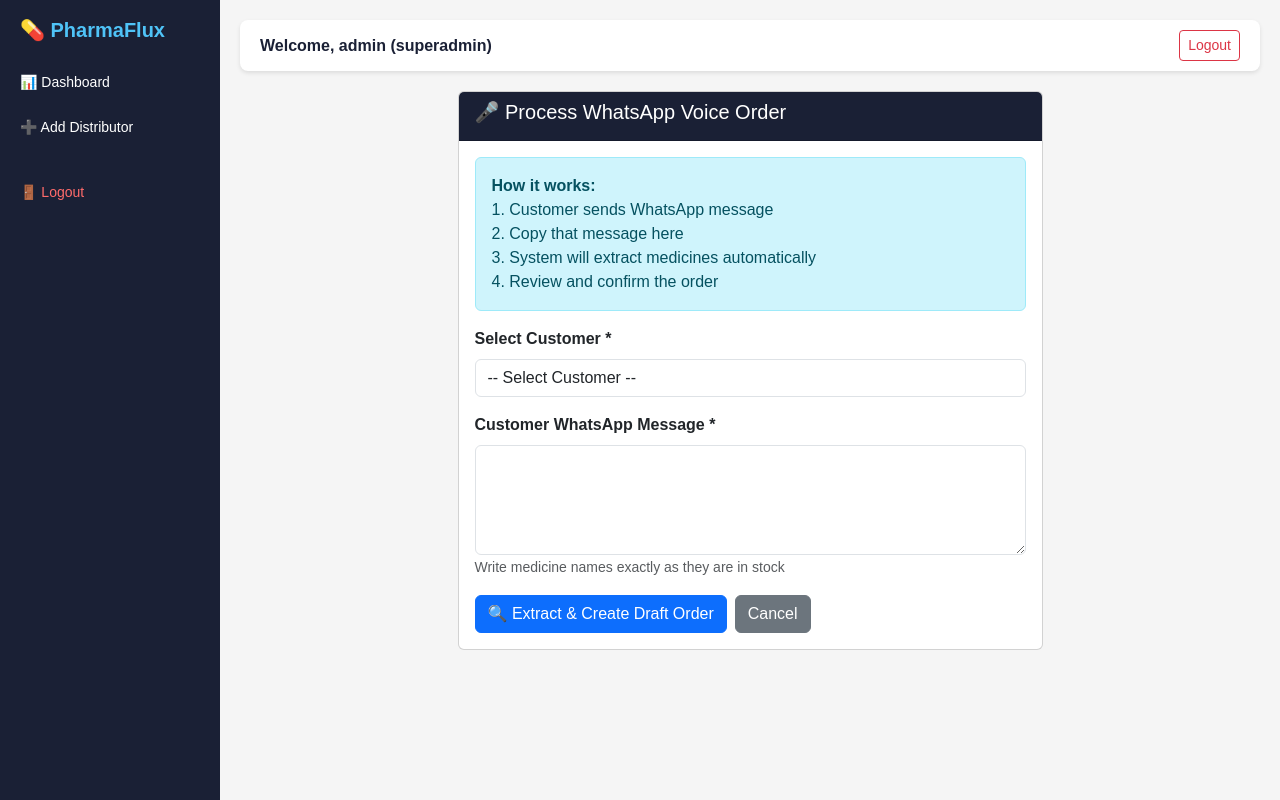
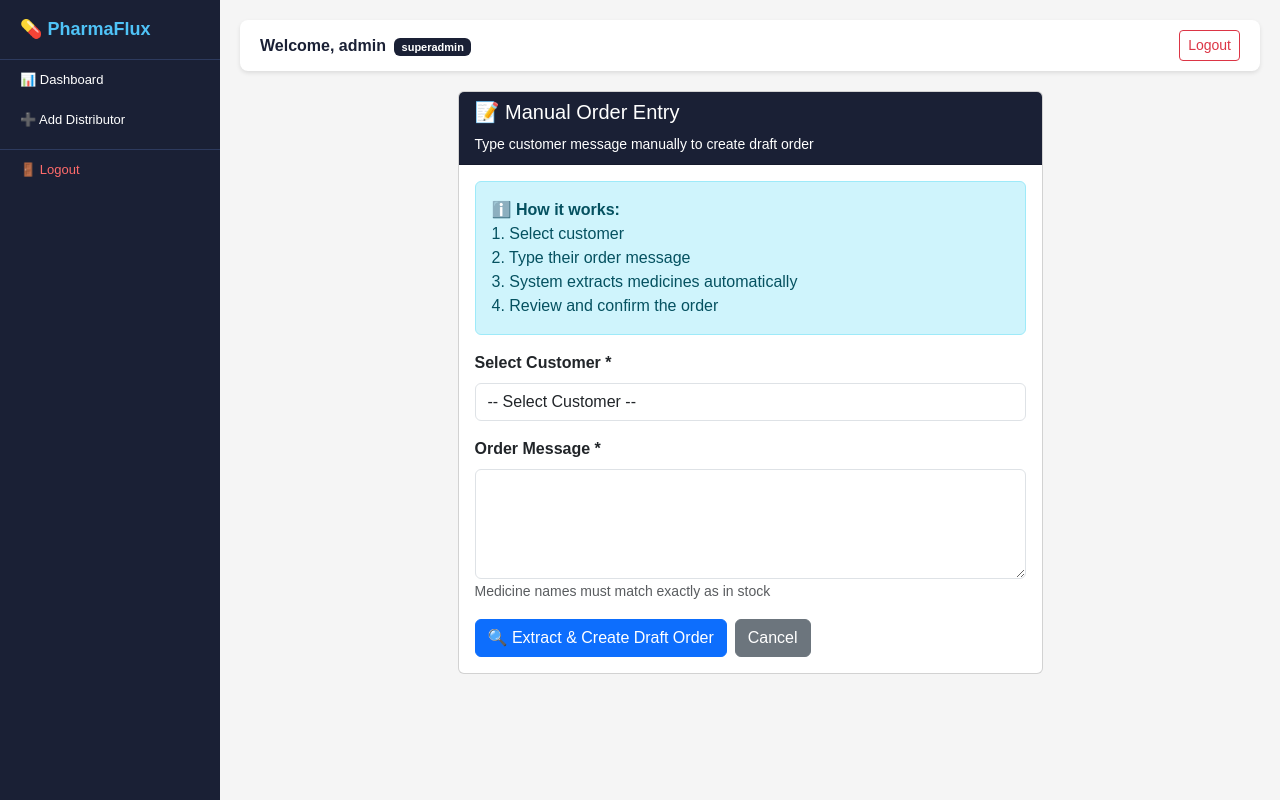
Before and after one commit to Mehar457/PharmaFlux-Distribution-Management-System, a Django app: page /voice-orders/create/ in a window 1280 px wide. Run offline with Django 5.2, Linux system fonts and the light colour scheme; a user stored in the database is signed in; data comes from the database, SQL or seed files in the repository; both versions use the stored data as it was after the commit.

Commit message:
Updated voice order module and UI improvements

```diff
--- a/templates/base.html
+++ b/templates/base.html
@@ -2,51 +2,54 @@
 <html lang="en">
 <head>
     <meta charset="UTF-8">
-    <meta name="viewport"
-          content="width=device-width,
-          initial-scale=1.0">
+    <meta name="viewport" content="width=device-width, initial-scale=1.0">
     <title>PharmaFlux</title>
-    <link href="https://cdn.jsdelivr.net/npm/bootstrap@5.3.0/dist/css/bootstrap.min.css"
-          rel="stylesheet">
+    <link href="https://cdn.jsdelivr.net/npm/bootstrap@5.3.0/dist/css/bootstrap.min.css" rel="stylesheet">
     <style>
-        body {
-            font-family: Arial, sans-serif;
-            background-color: #f5f5f5;
-        }
-        .sidebar {
-            min-height: 100vh;
+        * { margin: 0; padding: 0; box-sizing: border-box; }
+        body { font-family: Arial, sans-serif; background-color: #f5f5f5; }
+        #sidebar {
+            width: 220px;
+            height: 100vh;
             background-color: #1a2035;
-            width: 220px;
             position: fixed;
             top: 0;
             left: 0;
-            padding-top: 60px;
+            overflow-y: auto;
+            overflow-x: hidden;
+            z-index: 999;
         }
-        .sidebar a {
+        #sidebar::-webkit-scrollbar { width: 4px; }
+        #sidebar::-webkit-scrollbar-thumb { background: #4fc3f7; border-radius: 4px; }
+        .brand {
+            color: #4fc3f7;
+            font-size: 18px;
+            font-weight: bold;
+            padding: 16px 20px;
+            background: #1a2035;
+            display: block;
+            border-bottom: 1px solid #2d3a5e;
+        }
+        .nav-link-item {
             color: #ffffff;
-            padding: 12px 20px;
+            padding: 10px 20px;
             display: block;
             text-decoration: none;
-            font-size: 14px;
+            font-size: 13px;
         }
-        .sidebar a:hover {
-            background-color: #2d3a5e;
+        .nav-link-item:hover { background-color: #2d3a5e; color: #ffffff; }
+        .nav-logout {
+            color: #ff6b6b;
+            padding: 10px 20px;
+            display: block;
+            text-decoration: none;
+            font-size: 13px;
+            border-top: 1px solid #2d3a5e;
+            margin-top: 10px;
         }
-        .sidebar .brand {
-            color: #4fc3f7;
-            font-size: 20px;
-            font-weight: bold;
-            padding: 15px 20px;
-            position: fixed;
-            top: 0;
-            background: #1a2035;
-            width: 220px;
-        }
-        .main-content {
-            margin-left: 220px;
-            padding: 20px;
-        }
-        .navbar-top {
+        .nav-logout:hover { background-color: #3d1a1a; color: #ff6b6b; }
+        #main-content { margin-left: 220px; padding: 20px; }
+        .topbar {
             background: #ffffff;
             padding: 10px 20px;
             margin-bottom: 20px;
@@ -60,79 +63,92 @@
 </head>
 <body>
 
-<!-- Sidebar -->
-<div class="sidebar">
-    <div class="brand">💊 PharmaFlux</div>
+<div id="sidebar">
+    <span class="brand">💊 PharmaFlux</span>
 
     {% if request.user.role == 'superadmin' %}
-    <a href="/superadmin/">📊 Dashboard</a>
-    <a href="/superadmin/add-distributor/">
-    ➕ Add Distributor
-    </a>
+    <a href="/superadmin/" class="nav-link-item">📊 Dashboard</a>
+    <a href="/superadmin/add-distributor/" class="nav-link-item">➕ Add Distributor</a>
 
     {% elif request.user.role == 'distributor' %}
-    <a href="/dashboard/">📊 Dashboard</a>
-    <a href="/employees/">👨‍💼 Employees</a>
-    <a href="/stock/">💊 Stock</a>
-    <a href="/customers/">👥 Customers</a>
-    <a href="/vendors/">🏭 Vendors</a>
-    <a href="/sales/">💰 Sales</a>
-    <a href="/purchases/">🛒 Purchases</a>
-    <a href="/reports/sales/">📊 Sale Report</a>
-    <a href="/reports/purchases/">📊 Purchase Report</a>
-    <a href="/reports/profit-loss/">📈 Profit/Loss</a>
-    <a href="/voice-orders/">🎤 Voice Orders</a>
+    <a href="/dashboard/" class="nav-link-item">📊 Dashboard</a>
+    <a href="/employees/" class="nav-link-item">👨‍💼 Employees</a>
+    <a href="/customers/" class="nav-link-item">👥 Customers</a>
+    <a href="/vendors/" class="nav-link-item">🏭 Vendors</a>
+    <a href="/stock/" class="nav-link-item">💊 Stock</a>
+    <a href="/sales/" class="nav-link-item">💰 Sales</a>
+    <a href="/purchases/" class="nav-link-item">🛒 Purchases</a>
+    <a href="/reports/sales/" class="nav-link-item">📊 Sale Report</a>
+    <a href="/reports/purchases/" class="nav-link-item">📦 Purchase Report</a>
+    <a href="/reports/profit-loss/" class="nav-link-item">📈 Profit/Loss</a>
+    <a href="/voice-orders/" class="nav-link-item">🎤 WhatsApp Orders</a>
+    <a href="/voice-orders/create/" class="nav-link-item">📝 Manual Order</a>
 
     {% elif request.user.role == 'employee' %}
-    <a href="/dashboard/">📊 Dashboard</a>
-    <a href="/stock/">💊 View Stock</a>
-    <a href="/customers/">👥 Customers</a>
-    <a href="/sales/">💰 Record Sales</a>
-    <a href="/voice-orders/">🎤 Voice Orders</a>
+    <a href="/dashboard/" class="nav-link-item">📊 Dashboard</a>
+
+    {% with request.user.employee.privileges as priv %}
+    {% if priv == 'full_access' %}
+    <a href="/customers/" class="nav-link-item">👥 Customers</a>
+    <a href="/vendors/" class="nav-link-item">🏭 Vendors</a>
+    <a href="/stock/" class="nav-link-item">💊 Stock</a>
+    <a href="/sales/" class="nav-link-item">💰 Sales</a>
+    <a href="/purchases/" class="nav-link-item">🛒 Purchases</a>
+    <a href="/reports/sales/" class="nav-link-item">📊 Sale Report</a>
+    <a href="/reports/purchases/" class="nav-link-item">📦 Purchase Report</a>
+    <a href="/reports/profit-loss/" class="nav-link-item">📈 Profit/Loss</a>
+    <a href="/voice-orders/" class="nav-link-item">🎤 WhatsApp Orders</a>
+    <a href="/voice-orders/create/" class="nav-link-item">📝 Manual Order</a>
+
+    {% elif priv == 'manage_stock' %}
+    <a href="/stock/" class="nav-link-item">💊 Stock</a>
+    <a href="/customers/" class="nav-link-item">👥 Customers</a>
+    <a href="/sales/" class="nav-link-item">💰 Sales</a>
+    <a href="/voice-orders/" class="nav-link-item">🎤 WhatsApp Orders</a>
+    <a href="/voice-orders/create/" class="nav-link-item">📝 Manual Order</a>
+
+    {% elif priv == 'record_sale' %}
+    <a href="/stock/" class="nav-link-item">💊 View Stock</a>
+    <a href="/customers/" class="nav-link-item">👥 Customers</a>
+    <a href="/sales/" class="nav-link-item">💰 Record Sale</a>
+    <a href="/voice-orders/" class="nav-link-item">🎤 WhatsApp Orders</a>
+    <a href="/voice-orders/create/" class="nav-link-item">📝 Manual Order</a>
+
+    {% elif priv == 'view_stock' %}
+    <a href="/stock/" class="nav-link-item">💊 View Stock</a>
+
+    {% endif %}
+    {% endwith %}
+
     {% endif %}
 
-    <a href="/logout/"
-       style="color:#ff6b6b; margin-top:20px;">
-       🚪 Logout
-    </a>
+    <a href="/logout/" class="nav-logout">🚪 Logout</a>
 </div>
 
-<!-- Main Content -->
-<div class="main-content">
-
-    <!-- Top Bar -->
-    <div class="navbar-top">
+<div id="main-content">
+    <div class="topbar">
         <span style="font-weight:bold; color:#1a2035;">
             Welcome, {{ request.user.username }}
-            ({{ request.user.role }})
+            <span class="badge ms-1" style="background:#1a2035; font-size:11px;">
+                {{ request.user.role }}
+            </span>
         </span>
-        <a href="/logout/"
-           class="btn btn-sm btn-outline-danger">
-           Logout
-        </a>
+        <a href="/logout/" class="btn btn-sm btn-outline-danger">Logout</a>
     </div>
 
-    <!-- Messages -->
     {% if messages %}
         {% for message in messages %}
-        <div class="alert alert-{{ message.tags }}
-                    alert-dismissible fade show">
+        <div class="alert alert-{{ message.tags }} alert-dismissible fade show">
             {{ message }}
-            <button type="button"
-                    class="btn-close"
-                    data-bs-dismiss="alert">
-            </button>
+            <button type="button" class="btn-close" data-bs-dismiss="alert"></button>
         </div>
         {% endfor %}
     {% endif %}
 
-    <!-- Page Content -->
     {% block content %}
     {% endblock %}
-
 </div>
 
-<script src="https://cdn.jsdelivr.net/npm/bootstrap@5.3.0/dist/js/bootstrap.bundle.min.js">
-</script>
+<script src="https://cdn.jsdelivr.net/npm/bootstrap@5.3.0/dist/js/bootstrap.bundle.min.js"></script>
 </body>
 </html>
--- a/templates/voice_orders/create.html
+++ b/templates/voice_orders/create.html
@@ -6,16 +6,19 @@
         <div class="card">
             <div class="card-header text-white"
                  style="background:#1a2035;">
-                <h5>🎤 Process WhatsApp Voice Order</h5>
+                <h5>📝 Manual Order Entry</h5>
+                <small>
+                    Type customer message manually
+                    to create draft order
+                </small>
             </div>
             <div class="card-body">
 
-                <!-- How it works -->
                 <div class="alert alert-info mb-3">
-                    <strong>How it works:</strong><br>
-                    1. Customer sends WhatsApp message<br>
-                    2. Copy that message here<br>
-                    3. System will extract medicines automatically<br>
+                    <strong>ℹ️ How it works:</strong><br>
+                    1. Select customer<br>
+                    2. Type their order message<br>
+                    3. System extracts medicines automatically<br>
                     4. Review and confirm the order
                 </div>
 
@@ -43,7 +46,6 @@
                             {% for customer in customers %}
                             <option value="{{ customer.id }}">
                                 {{ customer.name }}
-                                ({{ customer.whatsapp_number }})
                             </option>
                             {% endfor %}
                         </select>
@@ -51,16 +53,17 @@
 
                     <div class="mb-3">
                         <label class="form-label fw-bold">
-                            Customer WhatsApp Message *
+                            Order Message *
                         </label>
                         <textarea name="message"
                                   class="form-control"
                                   rows="4"
-                                  placeholder="Example: Mujhe 100 Panadol aur 50 Disprin chahiye"
+                                  placeholder="Example: I want 100 Panadol and 50 Disprin"
                                   required>
                         </textarea>
                         <small class="text-muted">
-                            Write medicine names exactly as they are in stock
+                            Medicine names must match
+                            exactly as in stock
                         </small>
                     </div>
 
--- a/voice_orders/views.py
+++ b/voice_orders/views.py
@@ -26,22 +26,22 @@
 @csrf_exempt
 def whatsapp_webhook(request):
 
-    # Meta verification (GET request)
     if request.method == 'GET':
         mode = request.GET.get('hub.mode', '')
-        verify_token = request.GET.get('hub.verify_token', '')
-        challenge = request.GET.get('hub.challenge', '')
-
+        verify_token = request.GET.get(
+            'hub.verify_token', ''
+        )
+        challenge = request.GET.get(
+            'hub.challenge', ''
+        )
         if mode == 'subscribe' and verify_token == 'pharmaflux123':
             return HttpResponse(challenge, status=200)
         return HttpResponse('Forbidden', status=403)
 
-    # Message receive karo (POST request)
     if request.method == 'POST':
         try:
             data = json.loads(request.body)
             print("=== WEBHOOK HIT ===")
-            print(data)
 
             entry = data['entry'][0]
             changes = entry['changes'][0]
@@ -52,27 +52,30 @@
                 from_number = message_data['from']
                 incoming_msg = None
 
-                # ── TEXT MESSAGE ──
                 if message_data['type'] == 'text':
                     incoming_msg = message_data['text']['body']
-                    print(f"TEXT RECEIVED: {incoming_msg}")
+                    print(f"TEXT: {incoming_msg}")
 
-                # ── VOICE / AUDIO MESSAGE ──
                 elif message_data['type'] == 'audio':
                     audio_id = message_data['audio']['id']
                     print(f"AUDIO RECEIVED, id: {audio_id}")
                     incoming_msg = process_voice_audio(audio_id)
-                    print(f"TRANSCRIBED TEXT: {incoming_msg}")
+                    print(f"TRANSCRIBED: {incoming_msg}")
 
                 if incoming_msg:
-                    medicines = extract_medicines(incoming_msg, 1)
+                    medicines = extract_medicines(
+                        incoming_msg, 1
+                    )
                     if medicines:
                         create_draft_order(
-                            incoming_msg, medicines, from_number, 1
+                            incoming_msg,
+                            medicines,
+                            from_number,
+                            1
                         )
                         print("DRAFT ORDER CREATED")
                     else:
-                        print("NO MEDICINES FOUND IN MESSAGE")
+                        print("NO MEDICINES FOUND")
                 else:
                     print("NO MESSAGE TEXT EXTRACTED")
 
@@ -84,52 +87,81 @@
     return HttpResponse('Method not allowed', status=405)
 
 
-# ── Voice Audio Ko Text Mein Convert Karo ────
+# ── Voice Audio Process ──────────────────────
 def process_voice_audio(audio_id):
-    """
-    Meta se audio file download karke
-    Whisper se text mein convert karta hai
-    """
     try:
+        import speech_recognition as sr
+        from pydub import AudioSegment
+        import os
+
         access_token = settings.META_ACCESS_TOKEN
 
-        # Step 1: Media URL nikalo Meta se
+        # Step 1: open Media URL
         url_response = http_requests.get(
             f"https://graph.facebook.com/v19.0/{audio_id}",
-            headers={"Authorization": f"Bearer {access_token}"}
+            headers={
+                "Authorization": f"Bearer {access_token}"
+            }
         )
+        print(f"URL Response: {url_response.json()}")
         media_url = url_response.json().get('url')
 
         if not media_url:
             print("Could not get media URL")
-            print(url_response.json())
             return None
 
-        # Step 2: Actual audio file download karo
+        # Step 2: For Audio download
         audio_response = http_requests.get(
             media_url,
-            headers={"Authorization": f"Bearer {access_token}"}
+            headers={
+                "Authorization": f"Bearer {access_token}"
+            }
         )
 
-        audio_path = 'temp_voice.ogg'
-        with open(audio_path, 'wb') as f:
+        ogg_path = 'temp_voice.ogg'
+        wav_path = 'temp_voice.wav'
+
+        with open(ogg_path, 'wb') as f:
             f.write(audio_response.content)
 
-        # Step 3: Whisper se speech to text karo
-        import whisper
-        model = whisper.load_model("base")
-        result = model.transcribe(audio_path)
-        text = result["text"]
+        print(f"Audio downloaded: {len(audio_response.content)} bytes")
 
-        print(f"Whisper transcription: {text}")
+        # Step 3: OGG to WAV convert
+        audio_segment = AudioSegment.from_ogg(ogg_path)
+        audio_segment.export(wav_path, format='wav')
+        print("Converted to WAV")
+
+        # Step 4: Google Speech Recognition
+        recognizer = sr.Recognizer()
+        with sr.AudioFile(wav_path) as source:
+            audio_data = recognizer.record(source)
+
+        text = recognizer.recognize_google(
+            audio_data,
+            language='en-US'
+        )
+        print(f"Recognized text: {text}")
+
+        # Cleanup
+        if os.path.exists(ogg_path):
+            os.remove(ogg_path)
+        if os.path.exists(wav_path):
+            os.remove(wav_path)
+
         return text
 
+    except sr.UnknownValueError:
+        print("Audio not understood")
+        return None
+    except sr.RequestError as e:
+        print(f"Google API error: {e}")
+        return None
     except Exception as e:
         print(f"Voice processing error: {e}")
         return None
 
 
-# ── Zapier Webhook (Backup Option) ───────────
+# ── Zapier Webhook ───────────────────────────
 @csrf_exempt
 def zapier_webhook(request):
     if request.method == 'POST':
@@ -137,13 +169,18 @@
             data = json.loads(request.body)
             message = data.get('message', '')
             phone = data.get('phone', '')
-            distributor_id = data.get('distributor_id', 1)
+            distributor_id = data.get(
+                'distributor_id', 1
+            )
 
-            medicines = extract_medicines(message, distributor_id)
+            medicines = extract_medicines(
+                message, distributor_id
+            )
 
             if medicines:
                 order = create_draft_order(
-                    message, medicines, phone, distributor_id
+                    message, medicines,
+                    phone, distributor_id
                 )
                 return JsonResponse({
                     'status': 'success',
@@ -174,7 +211,9 @@
     for medicine in all_medicines:
         name = medicine.medicine_name.lower()
         if name in text_lower:
-            quantity = extract_quantity(text_lower, name)
+            quantity = extract_quantity(
+                text_lower, name
+            )
             found.append({
                 'stock': medicine,
                 'quantity': quantity
@@ -188,7 +227,9 @@
     if match1:
         return int(match1.group(1))
 
-    pattern2 = re.escape(medicine_name) + r'\s*(\d+)'
+    pattern2 = (
+        re.escape(medicine_name) + r'\s*(\d+)'
+    )
     match2 = re.search(pattern2, text)
     if match2:
         return int(match2.group(1))
@@ -197,9 +238,13 @@
 
 
 # ── Create Draft Order ───────────────────────
-def create_draft_order(text, medicines, phone, distributor_id):
+def create_draft_order(
+    text, medicines, phone, distributor_id
+):
     from users.models import Distributor
-    distributor = Distributor.objects.get(id=distributor_id)
+    distributor = Distributor.objects.get(
+        id=distributor_id
+    )
 
     customer = Customer.objects.filter(
         distributor=distributor,
@@ -252,23 +297,29 @@
     )
 
 
-# ── Manual Voice Order Create ────────────────
+# ── Manual Voice Order ───────────────────────
 @login_required
 def create_manual_voice_order(request):
     distributor = get_distributor(request)
-    customers = Customer.objects.filter(distributor=distributor)
+    customers = Customer.objects.filter(
+        distributor=distributor
+    )
 
     if request.method == 'POST':
         message = request.POST['message']
         customer_id = request.POST['customer']
-        customer = Customer.objects.get(id=customer_id)
+        customer = Customer.objects.get(
+            id=customer_id
+        )
 
-        medicines = extract_medicines(message, distributor.id)
+        medicines = extract_medicines(
+            message, distributor.id
+        )
 
         if not medicines:
             messages.error(
                 request,
-                'No medicines found! Check medicine names.'
+                'No medicines found! Check names.'
             )
             return redirect('create_manual_voice_order')
 
@@ -295,7 +346,9 @@
             status='draft'
         )
 
-        messages.success(request, 'Draft order created!')
+        messages.success(
+            request, 'Draft order created!'
+        )
         return redirect('voice_orders_list')
 
     return render(
@@ -308,14 +361,17 @@
 # ── Confirm Order ────────────────────────────
 @login_required
 def confirm_order(request, voice_order_id):
-    voice_order = VoiceOrder.objects.get(id=voice_order_id)
+    voice_order = VoiceOrder.objects.get(
+        id=voice_order_id
+    )
     order = voice_order.order
 
     for item in order.items.all():
         if item.stock.quantity < item.quantity:
             messages.error(
                 request,
-                f'Insufficient stock for {item.stock.medicine_name}!'
+                f'Insufficient stock for '
+                f'{item.stock.medicine_name}!'
             )
             return redirect('voice_orders_list')
 
@@ -348,14 +404,18 @@
     voice_order.status = 'confirmed'
     voice_order.save()
 
-    messages.success(request, 'Order confirmed! Invoice generated.')
+    messages.success(
+        request, 'Order confirmed! Invoice generated.'
+    )
     return redirect('voice_orders_list')
 
 
 # ── Cancel Order ─────────────────────────────
 @login_required
 def cancel_order(request, voice_order_id):
-    voice_order = VoiceOrder.objects.get(id=voice_order_id)
+    voice_order = VoiceOrder.objects.get(
+        id=voice_order_id
+    )
     voice_order.order.status = 'cancelled'
     voice_order.order.save()
     voice_order.status = 'cancelled'
```
Also changed, not shown: pharmaflux/settings.py (+1 -1 lines), templates/voice_orders/list.html (+13 -17 lines), db.sqlite3, 1 other file.
